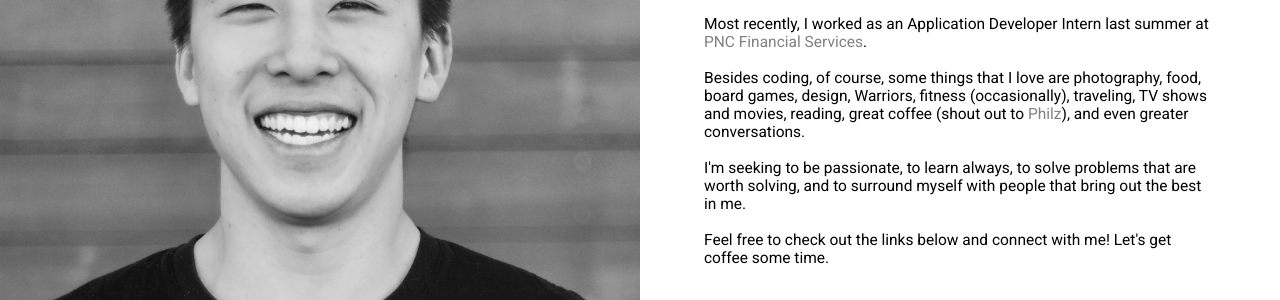
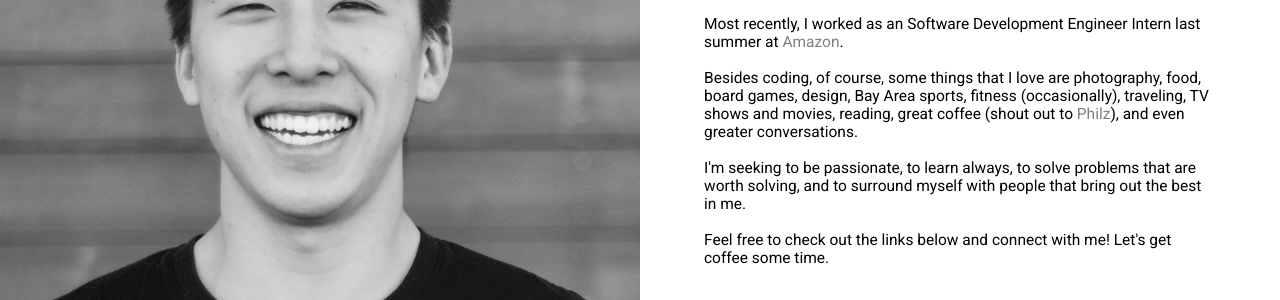
Before and after one commit to timmykuo/mywebsite, a plain HTML site: page index.html in a window 1280 px wide. Shown: the part 280-580 px from the top of the page. Drawn offline with Linux system fonts and the light colour scheme; a script that the page names is missing.

Commit message:
update summer experience

```diff
--- a/index.html
+++ b/index.html
@@ -47,11 +47,11 @@
       <p> Hello friend, </p>
     </div>
     <div id="body">
-    </br> <p> I'm Timmy – originally a <a href="https://en.wikipedia.org/wiki/San_Francisco_Bay_Area" target="_blank"><nobr>Bay Area</nobr></a> local and currently in my 4th year in the B.S./M.S. program for Computer Science at <a href="http://case.edu/" target="_blank"><nobr>Case Western Reserve University</nobr></a>. </p> </br>
+    </br> <p> I'm Timmy – originally a <a href="https://en.wikipedia.org/wiki/San_Francisco_Bay_Area" target="_blank"><nobr>Bay Area</nobr></a> local and currently in my 5th year in the B.S./M.S. program for Computer Science at <a href="http://case.edu/" target="_blank"><nobr>Case Western Reserve University</nobr></a>. </p> </br>
 
-      <p> Most recently, I worked as an Application Developer Intern last summer at <a href="https://www.pnc.com/en/personal-banking.html" target="_blank"><nobr>PNC Financial Services</nobr></a>.</p></br>
+      <p> Most recently, I worked as an Software Development Engineer Intern last summer at <a href="https://www.aboutamazon.com/" target="_blank"><nobr>Amazon</nobr></a>.</p></br>
 
-			<p> Besides coding, of course, some things that I love are photography, food, board games, design, Warriors, fitness (occasionally), traveling, TV shows and movies, reading, great coffee (shout out to <a href="http://www.philzcoffee.com/" target="_blank"><nobr>Philz</nobr></a>), and even greater conversations. </p> </br>
+			<p> Besides coding, of course, some things that I love are photography, food, board games, design, Bay Area sports, fitness (occasionally), traveling, TV shows and movies, reading, great coffee (shout out to <a href="http://www.philzcoffee.com/" target="_blank"><nobr>Philz</nobr></a>), and even greater conversations. </p> </br>
 
 			<p> I'm seeking to be passionate, to learn always, to solve problems that are worth solving, and to surround myself with people that bring out the best in me. </p> </br>
 
```
